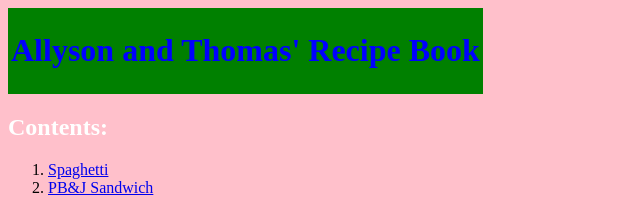
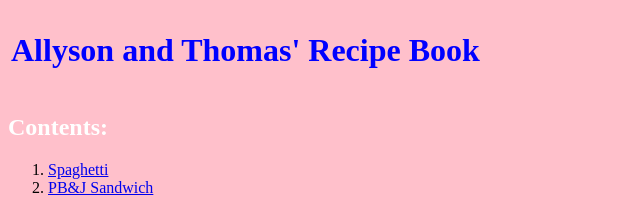
Before and after one commit to arandle/arandle.github.io, a plain HTML site: page index.html in a window 1280 px wide. Shown: the top 214 px of the page, without its empty margins (0-640 px from the left). Drawn offline with Linux system fonts and the light colour scheme.

Commit message:
add banner table

```diff
--- a/index.html
+++ b/index.html
@@ -8,11 +8,9 @@
     <body>
 
         <table class="banner">
-            <thead>
-                <tr>
-                    <th><h1>Allyson and Thomas' Recipe Book</h1></th>
-                </tr>
-            </thead>
+            <tr>
+                <td><h1>Allyson and Thomas' Recipe Book</h1></td>
+            </tr>
        </table>
 
         <h2>Contents:</h2>
--- a/main.css
+++ b/main.css
@@ -10,10 +10,11 @@ h2 {
 	color: white;
 }
 
-table {
-	background-color: green;
-}
-
 .pbj-table {
 	background-color: rgb(204, 57, 123);
 }
+
+.banner {
+	text-align: right;
+
+}
```
